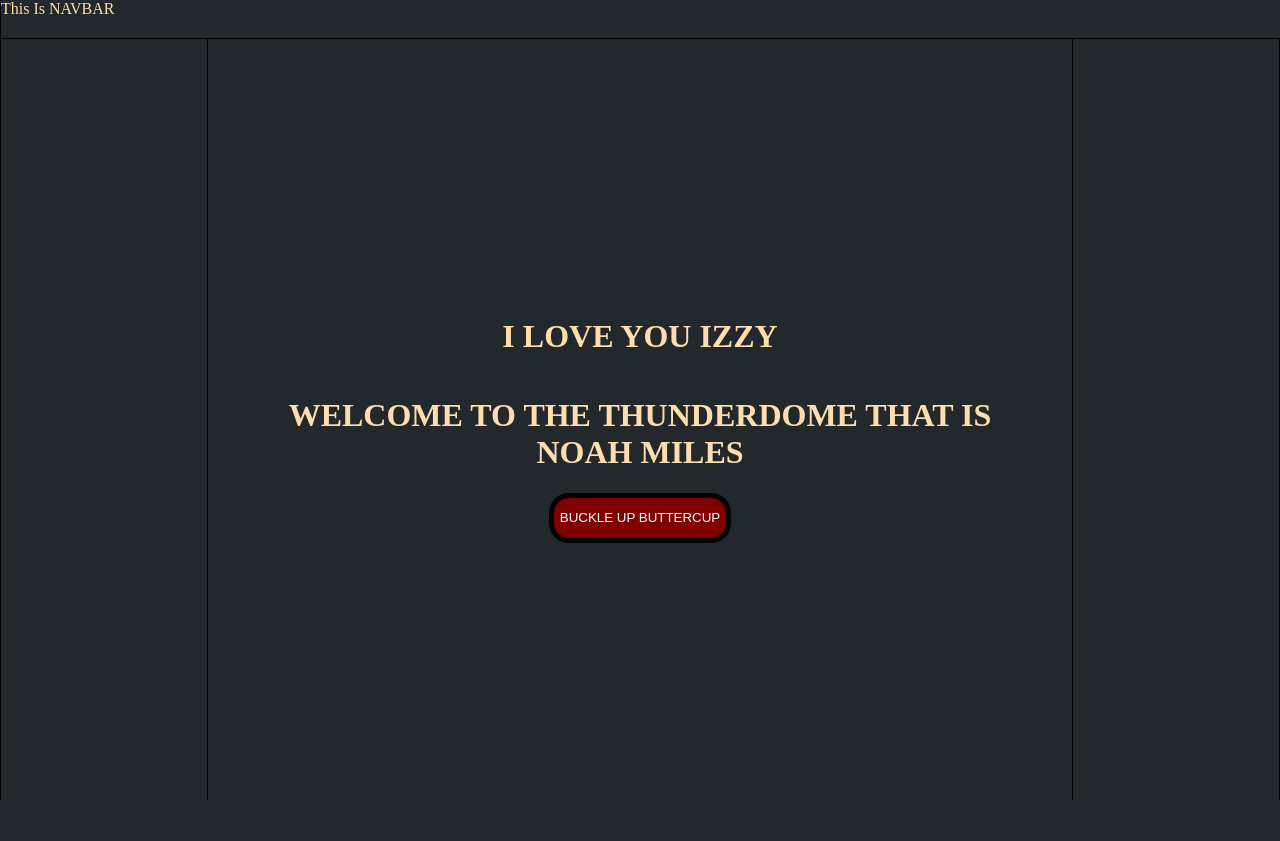
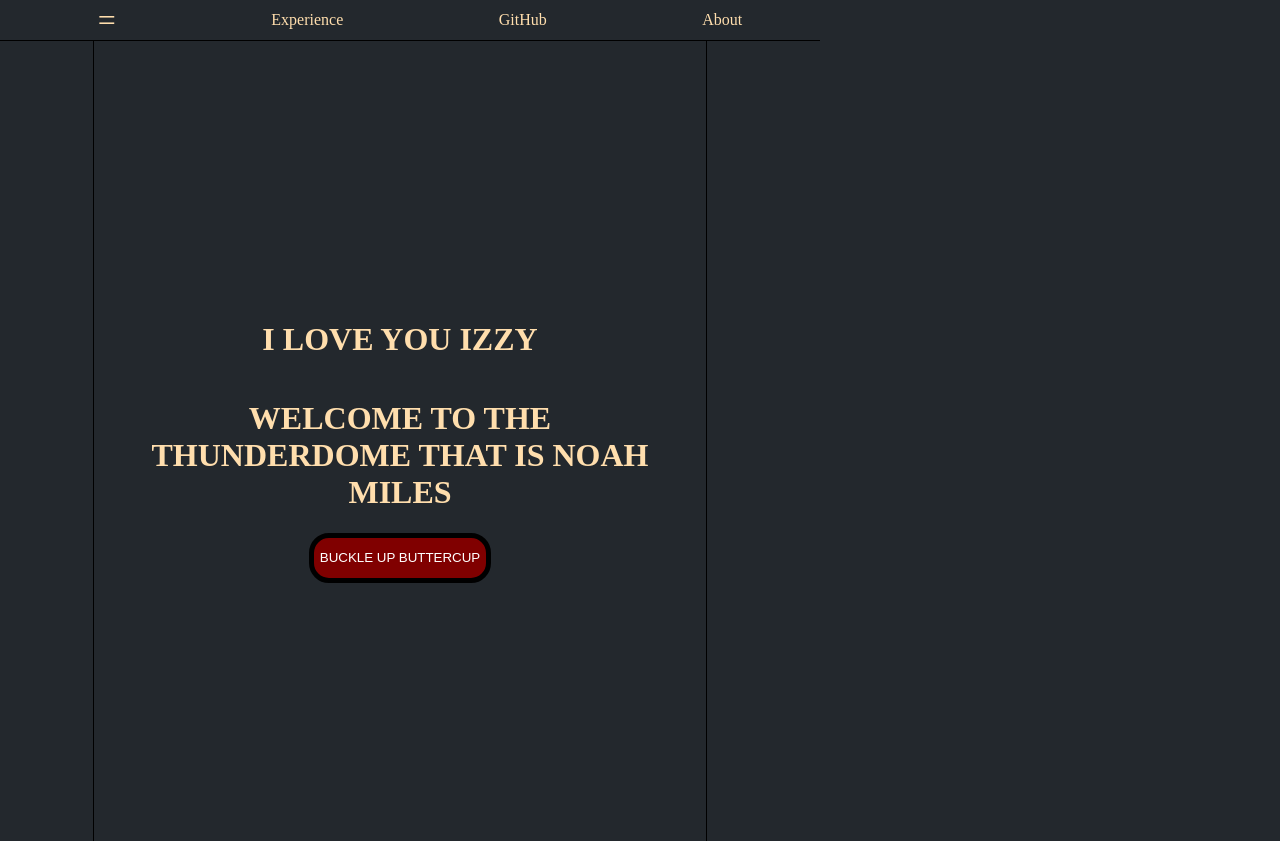
Before and after one commit to noahemiles/noahemiles.github.io, a PHP site: page / in a window 1280 px wide. Before the commit the page ends 800 px from the top, so only its background shows below. Run offline with PHP 8.4, Linux system fonts and the light colour scheme.

Commit message:
nav bar update

```diff
--- a/index.html
+++ b/index.html
@@ -7,12 +7,18 @@
 </head>
 
 <body>
+    <div id="container">
         <div id="nav-bar">
-        <header>
-            <a href="">This</a>
-            <a href="">Is</a>
-            <a href="">NAVBAR</a>
-        </header>
+            <div id="burger"><a href="#">=</a></div>
+            <div id="nav-item">
+                <a href="#">Experience</a>
+            </div>
+            <div id="nav-item">
+                <a href="#">GitHub</a>
+            </div>
+            <div id="nav-item">
+                <a href="#">About</a>
+            </div>
         </div>
         <div id="content">
             <div id="left-content">
@@ -25,6 +31,8 @@
             <div id="right-content">
             </div>
         </div>
+    </div>
+
 </body>
 
 </html>
--- a/styles/style.css
+++ b/styles/style.css
@@ -1,25 +1,38 @@
 html,
 body {
     background-color: #23282d;
-    height: 100%;
+    height: 100vh;
+    width: 100vh;
     margin: 0;
 }
 
-body {
-    display: flex;
-    flex-direction: column;
+#container {
+    height: 100vh;
+    width: 100vh;
+    margin: 0;
 }
 
 #nav-bar {
-    height: 5%;
-    width: 100%;
+    display: flex;
+    flex-direction: row;
+    align-items: center;
+    justify-content: space-around;
+    padding-left: 20px;
+    height: 5vh;
+    width: 100vh;
     border: solid;
     border-top: none;
+    border-left: none;
+    border-right: none;
     border-width: 1px;
 }
 
+#burger {
+    font-size: xx-large;
+}
+
 #content {
-    height: 100%;
+    height: 100vh;
     margin: 0;
     display: flex;
     flex-direction: row;
@@ -33,6 +46,14 @@ body {
     border-top: none;
     border-bottom: none;
     border-width: 1px;
+}
+
+#left-content {
+    border-left: none;
+}
+
+#right-content {
+    border-right: none;
 }
 
 #inner-content {
```
Lines whose indentation alone changed are shown as unchanged.
